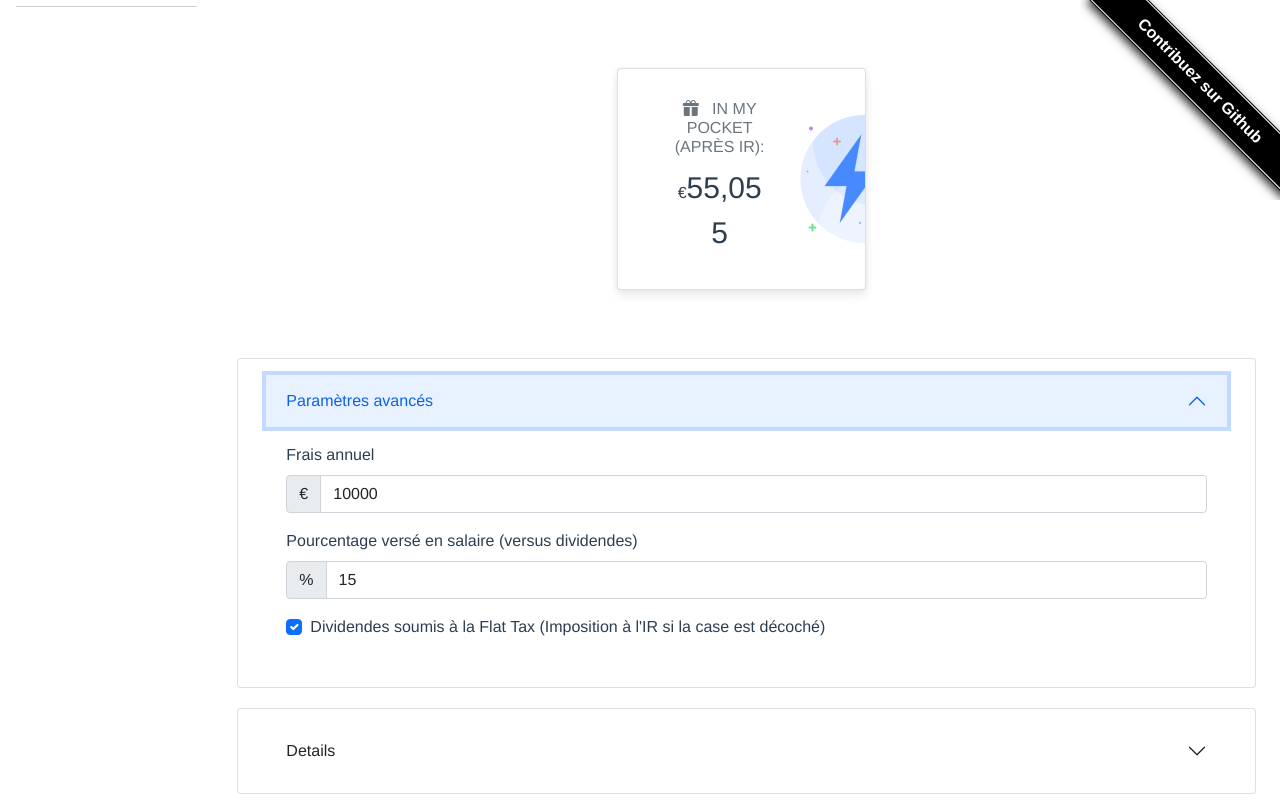
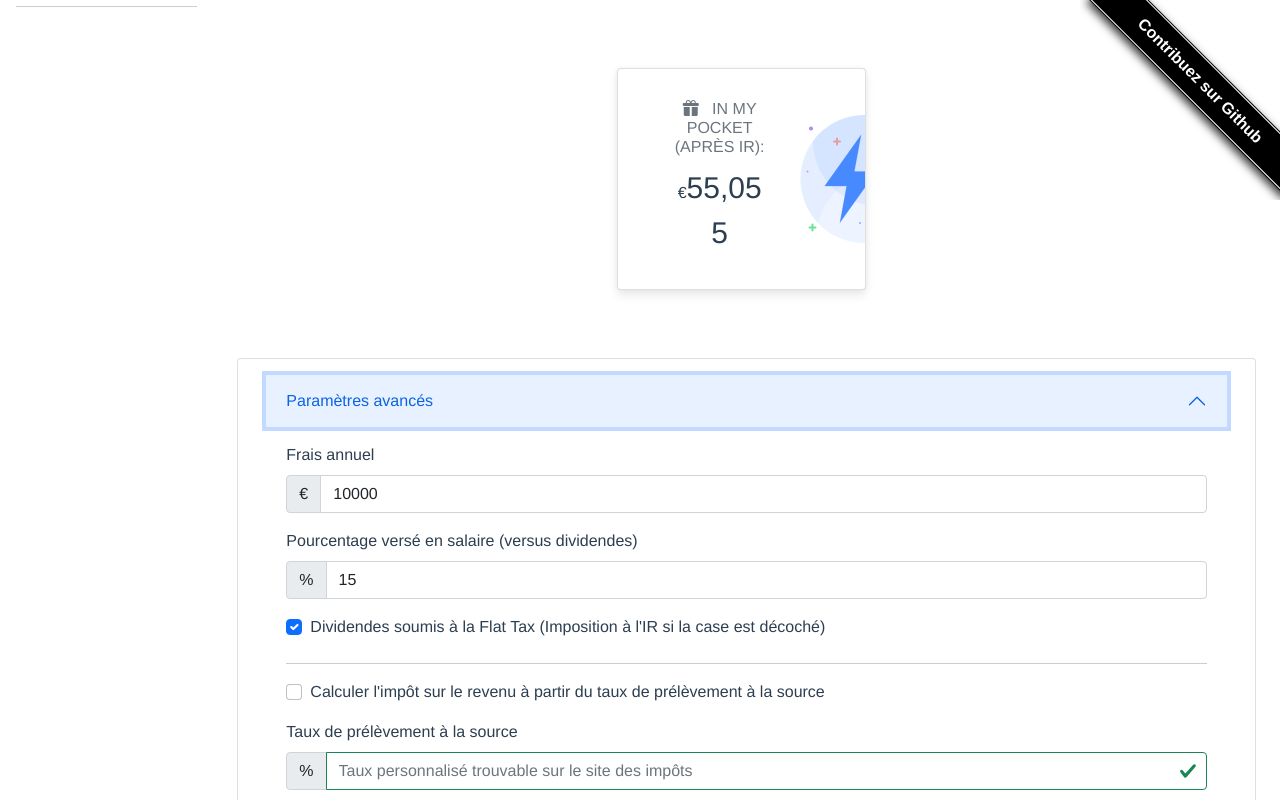
Before and after one commit to hlassiege/inmypocket, a Vue app: page /sasu in a window 1280 px wide. Both pictures are taken after a click on the button "Paramètres avancés". Shown: the part 411-1211 px from the top of the page. Built offline with nearby package versions, Linux system fonts and the light colour scheme.

Commit message:
Calcul de l'impot a partir du taux de prélèvement à la source pour la SASU

```diff
--- a/src/components/SASUTab.vue
+++ b/src/components/SASUTab.vue
@@ -78,6 +78,36 @@
                         Dividendes soumis à la Flat Tax (Imposition à l'IR si la case est décoché)
                       </label>
                     </div>
+
+                    <hr class="mt-4 mb-3"/>
+
+                    <div class="form-check mb-3 ">
+                      <input class="form-check-input" type="checkbox" v-model="computeIncomeTaxWithTaxRate" :value="true" id="computeIncomeTaxWithTaxRate">
+                      <label class="form-check-label" for="computeIncomeTaxWithTaxRate">
+                        Calculer l'impôt sur le revenu à partir du taux de prélèvement à la source
+                      </label>
+                    </div>
+                    <div class="mb-3">
+                      <div class="mb-3 ">
+                        <label for="taxRate" class="form-label" title="Plus fiable si vous êtes mariés et/ou avez des enfants">
+                          Taux de prélèvement à la source
+                        </label>
+                        <div class="input-group">
+                          <span class="input-group-text" id="percentTaxRate">%</span>
+                          <input type="text" :class="taxRateClass" v-model="taxRate" class="form-control" id="taxRate" placeholder="Taux personnalisé trouvable sur le site des impôts" aria-describedby="percentTaxRate">
+                        </div>
+                      </div>
+                    </div>
+
+                    <div class="row mt-3" v-if="computeIncomeTaxWithTaxRate">
+                      <div class="alert alert-info" role="info">
+                        Le calcul de l'impôt ne prend en compte que vos revenus.<br/>
+                        Si vous souhaitez une simulation qui prenne en compte votre situation familiale (nombre de parts etc...)
+                        veuillez fournir le taux personnalisé de prélèvement à la source.
+                      </div>
+                    </div>
+
+
                   </form>
                 </div>
               </div>
@@ -205,7 +235,7 @@
                           <th scope="row">Total Reçu</th>
                           <td>{{ totalRevenue  }}€</td>
                         </tr>
-                      <tr>
+                        <tr>
                           <th scope="row">Total imposable</th>
                           <td>{{ totalTaxableRevenue  }}€</td>
                         </tr>
@@ -240,6 +270,8 @@ export default {
   data : function() {
     return {
       tjm : this.configuration.default.tjm,
+      taxRate : '',
+      computeIncomeTaxWithTaxRate : this.configuration.default.computeIncomeTaxWithTaxRate,
       flatTax : this.configuration.default.sasu.flatTax,
       workload : this.configuration.default.numberOfWorkedDays,
       expenses : this.configuration.default.expenses,
@@ -287,13 +319,27 @@ export default {
       }
       return Math.round(this.dividends * this.configuration.taxes.sasu.csgRdsOnDividends);
     },
+    taxRateClass() {
+      return this.isTaxRateInvalid ? 'is-invalid' : 'is-valid'
+    },
+
+    isTaxRateInvalid() {
+      return this.computeIncomeTaxWithTaxRate && !this.taxRate;
+    },
     totalRevenue() {
       return this.dividendsReceivedAfterTaxes + this.netSalary;
     },
     totalTaxableRevenue() {
+      // Le taux personnalisé d'imposition s'applique sur les revenus totaux (tout en conservant l'abattement sur les dividendes)
+      if (this.computeIncomeTaxWithTaxRate) {
+        return this.taxableDividends + this.netSalary;
+      }
       return this.taxableDividends + this.netSalary - Math.round((this.taxableDividends + this.netSalary)*0.10);
     },
     impotRevenu() {
+      if (this.computeIncomeTaxWithTaxRate) {
+        return Math.round(this.totalTaxableRevenue * this.taxRate / 100);
+      }
       return this.computeImpotRevenu( this.totalTaxableRevenue );
     },
     socialContributions() {
--- a/src/config.js
+++ b/src/config.js
@@ -5,6 +5,7 @@ export default {
         tjm : 500,
         numberOfWorkedDays : 200,
         expenses : 10000,
+        computeIncomeTaxWithTaxRate : false,
         sasu : {
             shareOfRevenueInSalary : 15,
             flatTax : true
```
